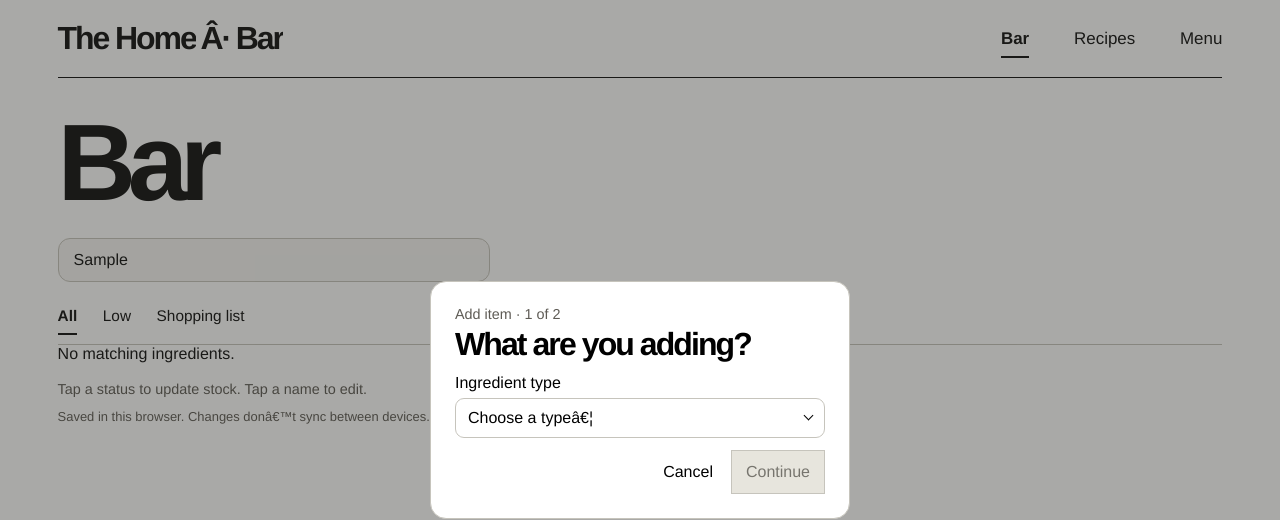
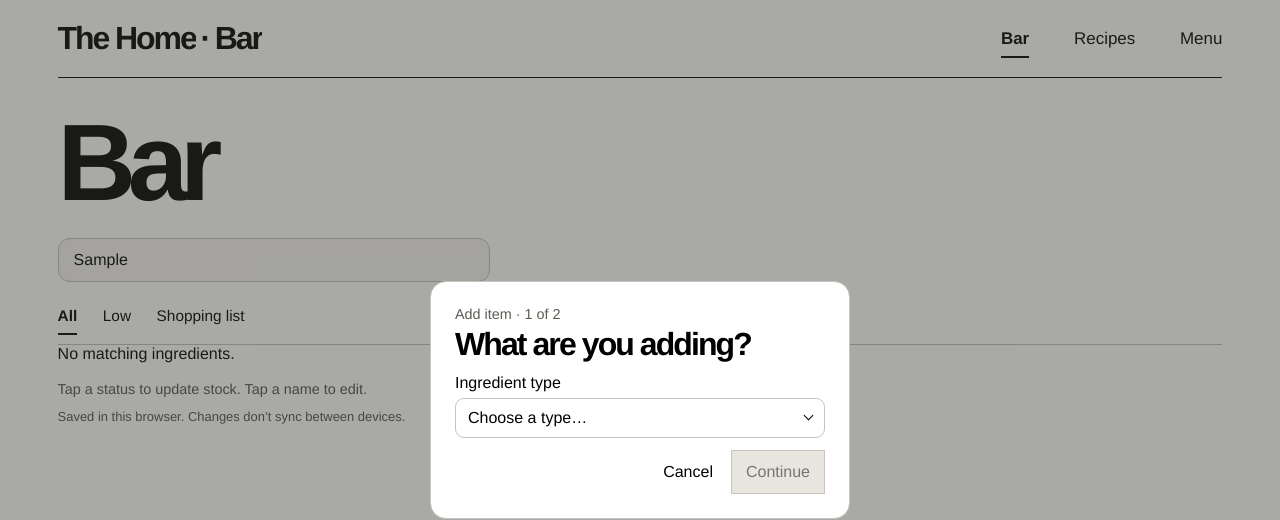
Before and after one commit to aetuzun/bar, a React (Vite) app: page / in a window 1280 px wide. Both pictures are taken after typing "Sample" into the empty fields and a click on the button "Add item". Shown: the top 520 px of the page. Built offline with nearby package versions, Linux system fonts and the light colour scheme.

Commit message:
Correct punctuation in inventory and navigation labels

```diff
--- a/src/main.tsx
+++ b/src/main.tsx
@@ -49,7 +49,7 @@ function Header({ route, guest = false, scene = "shaker" }: { route: string; gue
   return (
     <header className={intro ? "site-header guest-header" : "site-header"} data-compact={compact}>
       <div className="header-inner">
-        <a className="brand" href={guest ? location.hash : "#bar"} aria-label="The Home Â· Bar"
+        <a className="brand" href={guest ? location.hash : "#bar"} aria-label="The Home · Bar"
           onClick={event => {
             if (guest || route === "bar") {
               event.preventDefault();
@@ -58,7 +58,7 @@ function Header({ route, guest = false, scene = "shaker" }: { route: string; gue
           }}>
           <span className="brand-letters" aria-hidden="true">
             T<span className="brand-fold"><span>he&nbsp;</span></span>H<span className="brand-fold"><span>ome</span></span>
-            <span className="brand-dot">Â·</span>B<span className="brand-fold"><span>ar</span></span>
+            <span className="brand-dot">·</span>B<span className="brand-fold"><span>ar</span></span>
           </span>
         </a>
         {!guest && (
@@ -199,16 +199,16 @@ function Editor({
         }
         {(!adding || step === 1) && <><div className="editor-field">
           <span>Ingredient type</span>
-          <Dropdown label="Ingredient type" placeholder="Choose a typeâ€¦" value={custom ? "__custom" : form.kind} onChange={value => {
+          <Dropdown label="Ingredient type" placeholder="Choose a type…" value={custom ? "__custom" : form.kind} onChange={value => {
             const kind = value;
             setCustom(kind === "__custom");
             setForm({ ...form, name: adding && (!form.name || form.name === form.kind) ? kind === "__custom" ? "" : kind : form.name, kind: kind === "__custom" ? "" : kind, group: kind === "__custom" ? form.group : kindGroup(kind) });
           }}>
-            <option value="" disabled>Choose a typeâ€¦</option>
+            <option value="" disabled>Choose a type…</option>
             {groups.map(group => <optgroup key={group} label={group}>
               {ingredientKinds.filter(kind => kindGroup(kind) === group).map(kind => <option key={kind}>{kind}</option>)}
             </optgroup>)}
-            <option value="__custom">Custom typeâ€¦</option>
+            <option value="__custom">Custom type…</option>
           </Dropdown>
         </div>
         {custom && <label>Custom ingredient type<input required maxLength={80} value={form.kind} onChange={e => field("kind", e.target.value)} /></label>}
@@ -342,9 +342,9 @@ function Bar({
             );
           })}
         </div>
-        {!state.items.some(i => matches(i) && (filter === "All" || (filter === "Low" ? i.status === "Low" : onShoppingList(i)))) && filter !== "Shopping list" && <p>{query ? "No matching ingredients." : "Nothing is running low."}</p>}
+        {!state.items.some(i => matches(i) && (filter === "All" || (filter === "Low" ? i.status === "Low" : onShoppingList(i)))) && filter !== "Shopping list" && <p>{query ? "No matching ingredients." : filter === "Low" ? "Nothing is running low." : "Use + to add your first ingredient."}</p>}
         <p className="stock-notice" role="status">{notice || "Tap a status to update stock. Tap a name to edit."}</p>
-        <p className="storage-note">Saved in this browser. Changes donâ€™t sync between devices.</p>
+        <p className="storage-note">Saved in this browser. Changes don’t sync between devices.</p>
       </section>
       {edit && (
         <Editor
@@ -385,7 +385,7 @@ function Availability({
       }
     >
       {ready
-        ? "Ready now" + (low.length ? " Â· Low on " + low.join(", ") : "")
+        ? "Ready now" + (low.length ? " · Low on " + low.join(", ") : "")
         : "Missing " + missing.join(", ")}
     </p>
   );
@@ -517,7 +517,7 @@ function Recipes({
           </button>
         ))}
       </div>
-        <AddPicker label="Add cocktail" placeholder={remaining.length ? "Choose a cocktailâ€¦" : "All cocktails added"} choose={id => {
+        <AddPicker label="Add cocktail" placeholder={remaining.length ? "Choose a cocktail…" : "All cocktails added"} choose={id => {
           setOrder([...state.recipeOrder, id]);
           setFilter("All");
         }}>
@@ -547,7 +547,7 @@ function MenuDrink({ r }: { r: Recipe }) {
         <h2>{r.name}</h2>
         <p className="flavor">{r.style}</p>
         <p className="composition">
-          {r.ingredients.map(([kind]) => kind).join(" Â· ")}
+          {r.ingredients.map(([kind]) => kind).join(" · ")}
         </p>
       </div>
     </>
@@ -661,7 +661,7 @@ function Menu({
       </div>
       <div className="filter-bar">
         {filters || <div className="filters"><button aria-pressed="true">All</button></div>}
-        <AddPicker label="Add to menu" placeholder="Choose a cocktail or pourâ€¦" choose={id => {
+        <AddPicker label="Add to menu" placeholder="Choose a cocktail or pour…" choose={id => {
           toggle(id);
           resetFilter();
         }}>
@@ -684,9 +684,9 @@ function Menu({
                     >
                       {item.name}
                       {selected
-                        ? " Â· On menu"
+                        ? " · On menu"
                         : !inStock(item)
-                          ? " Â· " + item.status
+                          ? " · " + item.status
                           : ""}
                     </option>
                   );
```
